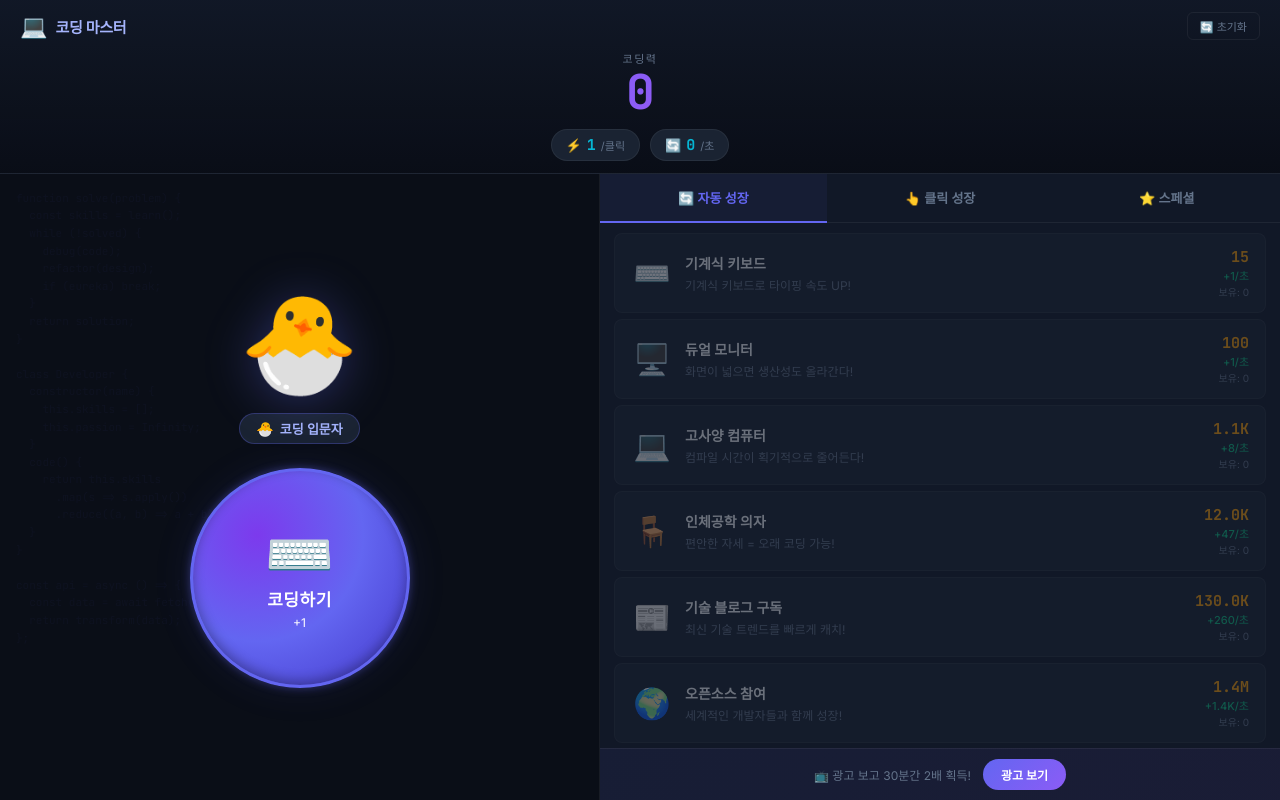
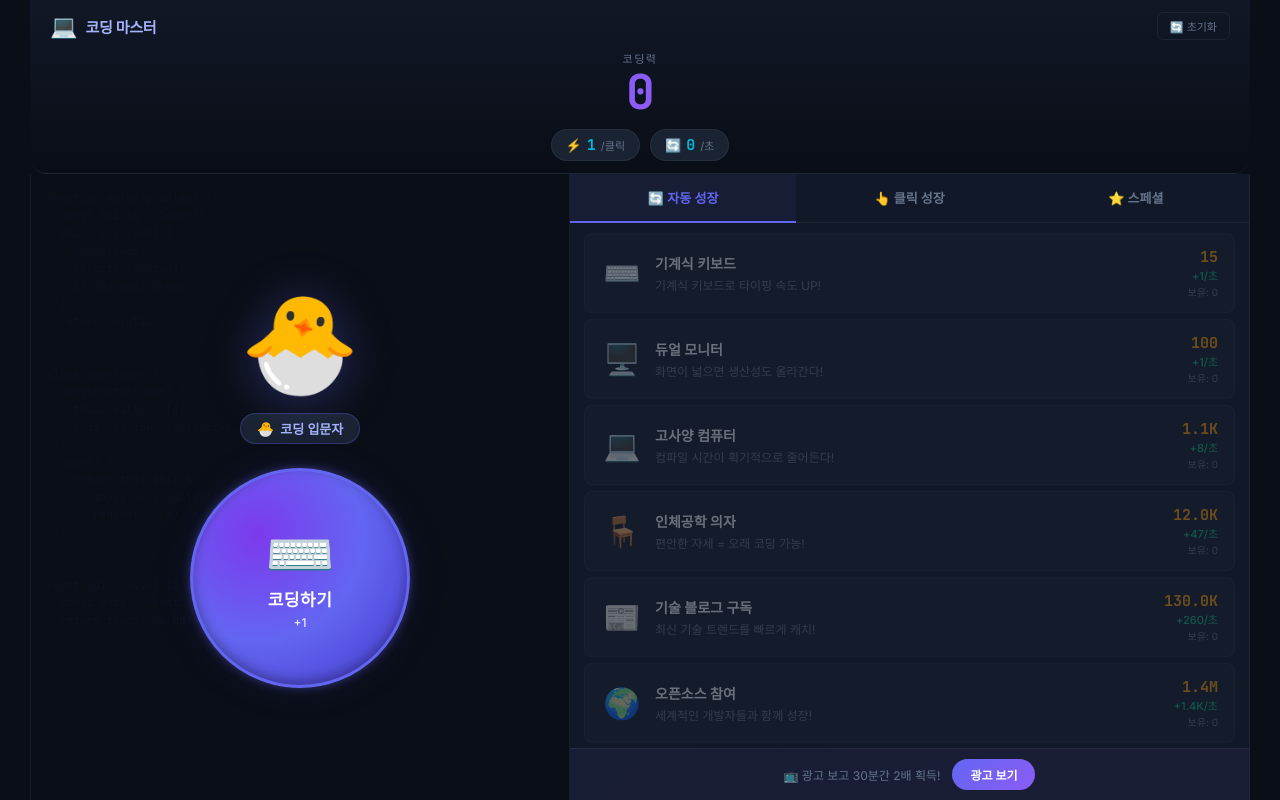
Before and after one commit to angleCompany/proclicker, a React (Vite) app: page / in a window 1280 px wide. Built offline with nearby package versions, Linux system fonts and the light colour scheme.

Commit message:
style: PC 브라우저 레이아웃 중앙 정렬 수정

```diff
--- a/src/index.css
+++ b/src/index.css
@@ -112,15 +112,35 @@ body {
 
 /* 데스크탑: 가로 2컬럼 */
 @media (min-width: 768px) {
+  .app {
+    align-items: center;
+    /* 전체 앱 컨테이너 중앙 정렬 */
+  }
+
+  .stats-bar {
+    width: 100%;
+    max-width: 1220px;
+    /* 좌우 컨테이너 합산 최대 너비 */
+    margin: 0 auto;
+    border-radius: 0 0 var(--radius-lg) var(--radius-lg);
+  }
+
   .app__body {
     flex-direction: row;
+    justify-content: center;
+    /* 내부 패널들 중앙 정렬 */
     height: 100%;
+    width: 100%;
+    max-width: 1220px;
+    /* 좌 540 + 우 680 = 1220 */
+    margin: 0 auto;
   }
 
   .app__left {
     min-width: 380px;
     max-width: 540px;
     border-right: 1px solid var(--border-subtle);
+    border-left: 1px solid var(--border-subtle);
     background: var(--bg-primary);
   }
 
@@ -128,6 +148,7 @@ body {
     flex: 1;
     min-width: 320px;
     max-width: 680px;
+    border-right: 1px solid var(--border-subtle);
     background: var(--bg-secondary);
   }
 }
@@ -135,7 +156,8 @@ body {
 /* 넓은 데스크탑 */
 @media (min-width: 1200px) {
   .app__left {
-    max-width: 600px;
+    max-width: 540px;
+    /* 너무 넓어지지 않도록 고정 */
   }
 }
 
```
